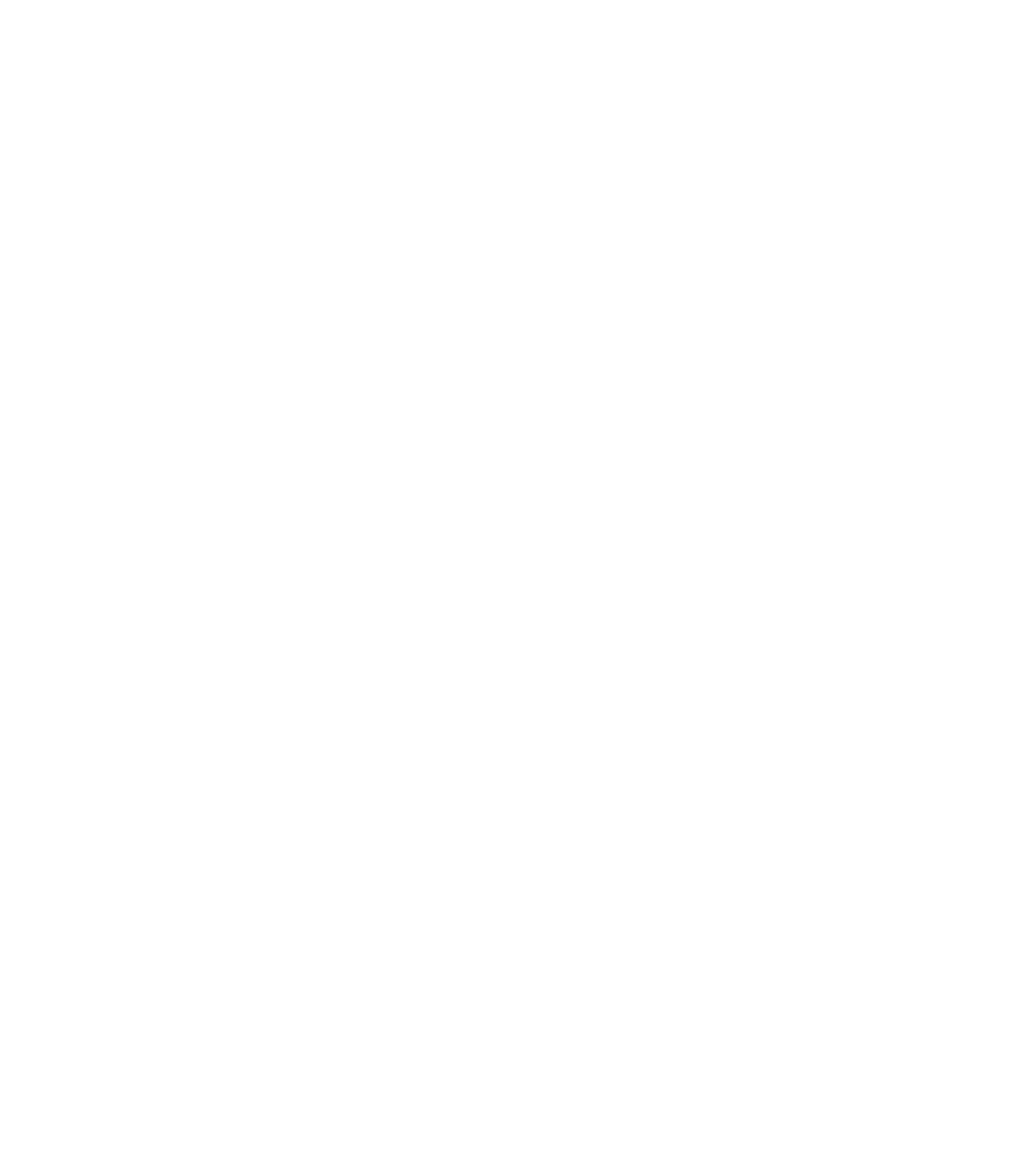
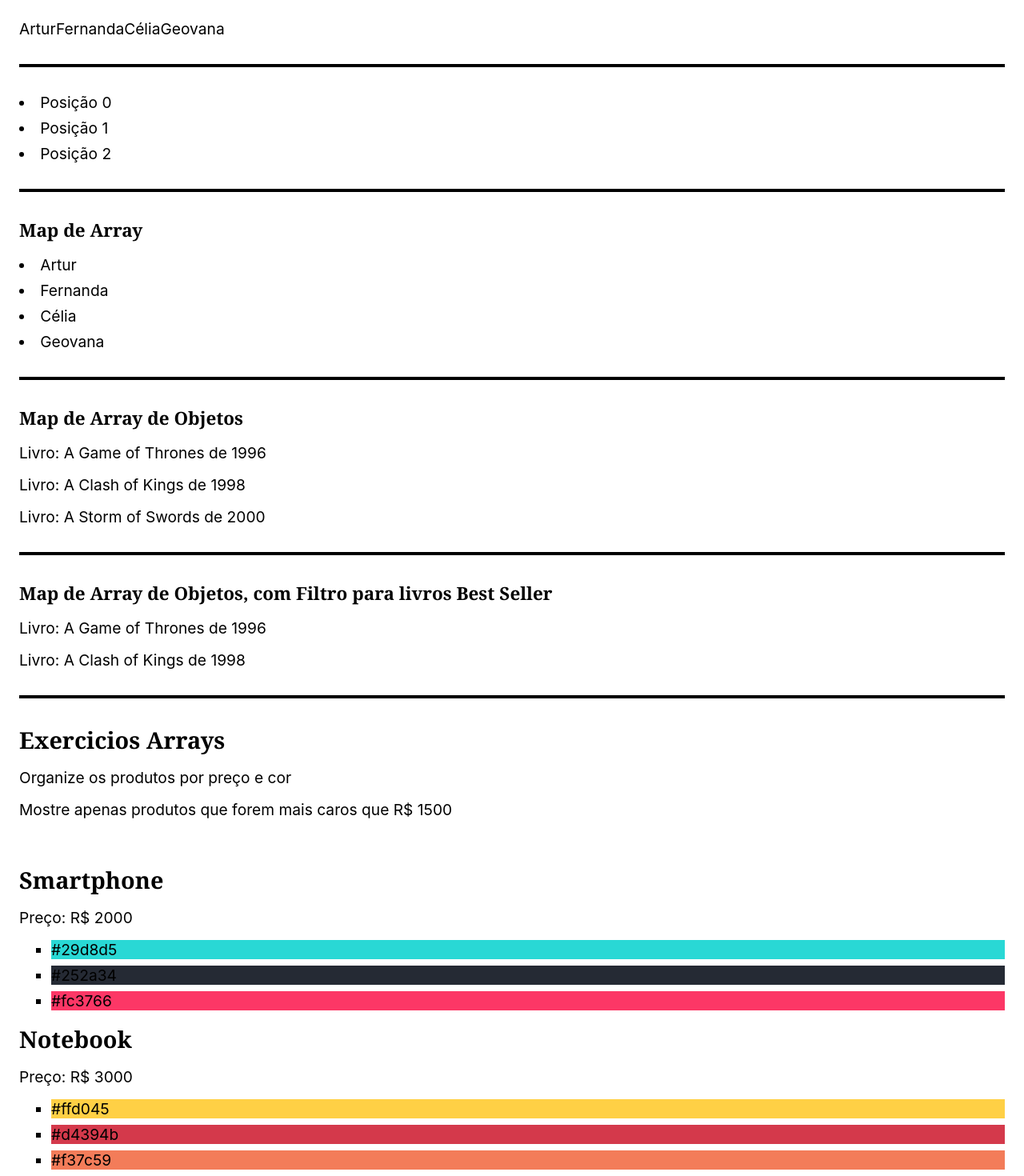
Before and after one commit to BigJobsArtur/curso_react_origamid, a React (Create React App) app: page / in a window 1280 px wide. Shown: the top 1470 px of the page at 80% size. Before the commit the page ends 800 px from the top, so only its background shows below. Built offline with nearby package versions, Linux system fonts and the light colour scheme.

Commit message:
Aula 208 - Arrays

```diff
--- a/src/App.js
+++ b/src/App.js
@@ -1,7 +1,7 @@
 import React from "react";
 
 const App = () => {
-  return <div></div>;
+  return <div>Eu sou o App Component</div>;
 };
 
 export default App;
--- /dev/null
+++ b/src/components/208-array/exercicios.js
@@ -0,0 +1,50 @@
+import React from "react";
+
+const produtos = [
+  {
+    id: 1,
+    nome: "Smartphone",
+    preco: "R$ 2000",
+    cores: ["#29d8d5", "#252a34", "#fc3766"],
+  },
+  {
+    id: 2,
+    nome: "Notebook",
+    preco: "R$ 3000",
+    cores: ["#ffd045", "#d4394b", "#f37c59"],
+  },
+  {
+    id: 3,
+    nome: "Tablet",
+    preco: "R$ 1500",
+    cores: ["#365069", "#47c1c8", "#f95786"],
+  },
+];
+
+const Exercicios = () => {
+  return (
+    <section>
+      <h1>Exercicios Arrays</h1>
+      <p>Organize os produtos por preço e cor</p>
+      <p>Mostre apenas produtos que forem mais caros que R$ 1500</p>
+      <br />
+      {produtos
+        .filter((produto) => Number(produto.preco.replace("R$", "")) > 1500)
+        .map((produto) => (
+          <div key={produto.id}>
+            <h2>{produto.nome}</h2>
+            <p>Preço: {produto.preco}</p>
+            <ul>
+              {produto.cores.map((cor) => (
+                <li key={cor} style={{ backgroundColor: cor }}>
+                  {cor}
+                </li>
+              ))}
+            </ul>
+          </div>
+        ))}
+    </section>
+  );
+};
+
+export default Exercicios;
--- /dev/null
+++ b/src/components/208-array/index.js
@@ -0,0 +1,72 @@
+import React from "react";
+import Exercicios from "./exercicios";
+
+// Array simples.
+const simpleArray = ["Artur", "Fernanda", "Célia", "Geovana"];
+
+// Array com elementos diretos, (Quase nunca se usa)
+const elementArray = [
+  <li key="0"> Posição 0 </li>,
+  <li key="1"> Posição 1 </li>,
+  <li key="2"> Posição 2 </li>,
+];
+
+// Exemplo de Array de Objetos
+const objectArray = [
+  { nome: "A Game of Thrones", ano: 1996, bestSeller: true },
+  { nome: "A Clash of Kings", ano: 1998, bestSeller: true },
+  { nome: "A Storm of Swords", ano: 2000, bestSeller: false },
+];
+
+const Array208 = () => {
+  return (
+    <>
+      <div>{simpleArray}</div>
+
+      <hr />
+
+      <div>{elementArray}</div>
+
+      <hr />
+
+      <div>
+        {/* Map de Array, muito usado .. retorna uma lista do array que eu preciso */}
+        <h3>Map de Array</h3>
+        {simpleArray.map((nome) => (
+          <li key={nome}>{nome}</li>
+        ))}
+      </div>
+
+      <hr />
+
+      <div>
+        {/* Map de Array, muito usado ..Mais comum de ser usado*/}
+        <h3>Map de Array de Objetos</h3>
+        {objectArray.map((livro, index) => (
+          <p key={index}>
+            {" "}
+            Livro: {livro.nome} de {livro.ano}{" "}
+          </p>
+        ))}
+      </div>
+      <hr />
+      <div>
+        {/* Map de Array com filter para filtrar só o que vai aparecer, muito usado ..Mais comum de ser usado*/}
+        <h3>Map de Array de Objetos, com Filtro para livros Best Seller</h3>
+        {objectArray
+          .filter(({ bestSeller }) => bestSeller === true)
+          .map((livro, index) => (
+            <p key={index}>
+              Livro: {livro.nome} de {livro.ano}{" "}
+            </p>
+          ))}
+      </div>
+
+      <hr />
+
+      <Exercicios />
+    </>
+  );
+};
+
+export default Array208;
--- a/src/index.js
+++ b/src/index.js
@@ -1,10 +1,10 @@
 import React from "react";
 import ReactDOM from "react-dom";
-import App from "./App";
+import Array208 from "./components/208-array/index";
 
 ReactDOM.render(
   <React.StrictMode>
-    <App />
+    <Array208 />
   </React.StrictMode>,
   document.getElementById("root")
 );
```
